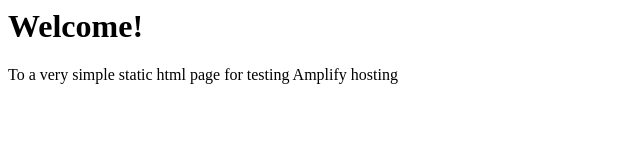
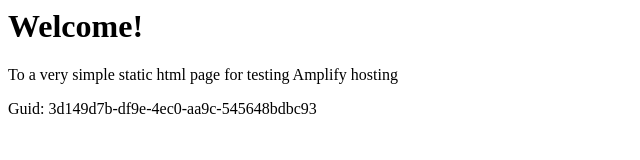
Before and after one commit to aws-aemilia-pdx/Github-PR-Commit-Integration-Test-DoNotTouch-Gith-OKSLNVO2-v1-prod-us-west-2, a website: page src/index.html in a window 1280 px wide. Shown: the whole page, without its empty margins (0-640 px from the left). Drawn offline with Linux system fonts and the light colour scheme.

Commit message:
commit from integ tests

```diff
--- a/src/index.html
+++ b/src/index.html
@@ -1,3 +1,5 @@
+
+
 <html lang="en">
 
 <head>
@@ -10,6 +12,6 @@
 <body>
     <h1>Welcome!</h1>
     <p>To a very simple static html page for testing Amplify hosting</p>
-</body>
+    <p>Guid: 3d149d7b-df9e-4ec0-aa9c-545648bdbc93</p></body>
 
 </html>
```
